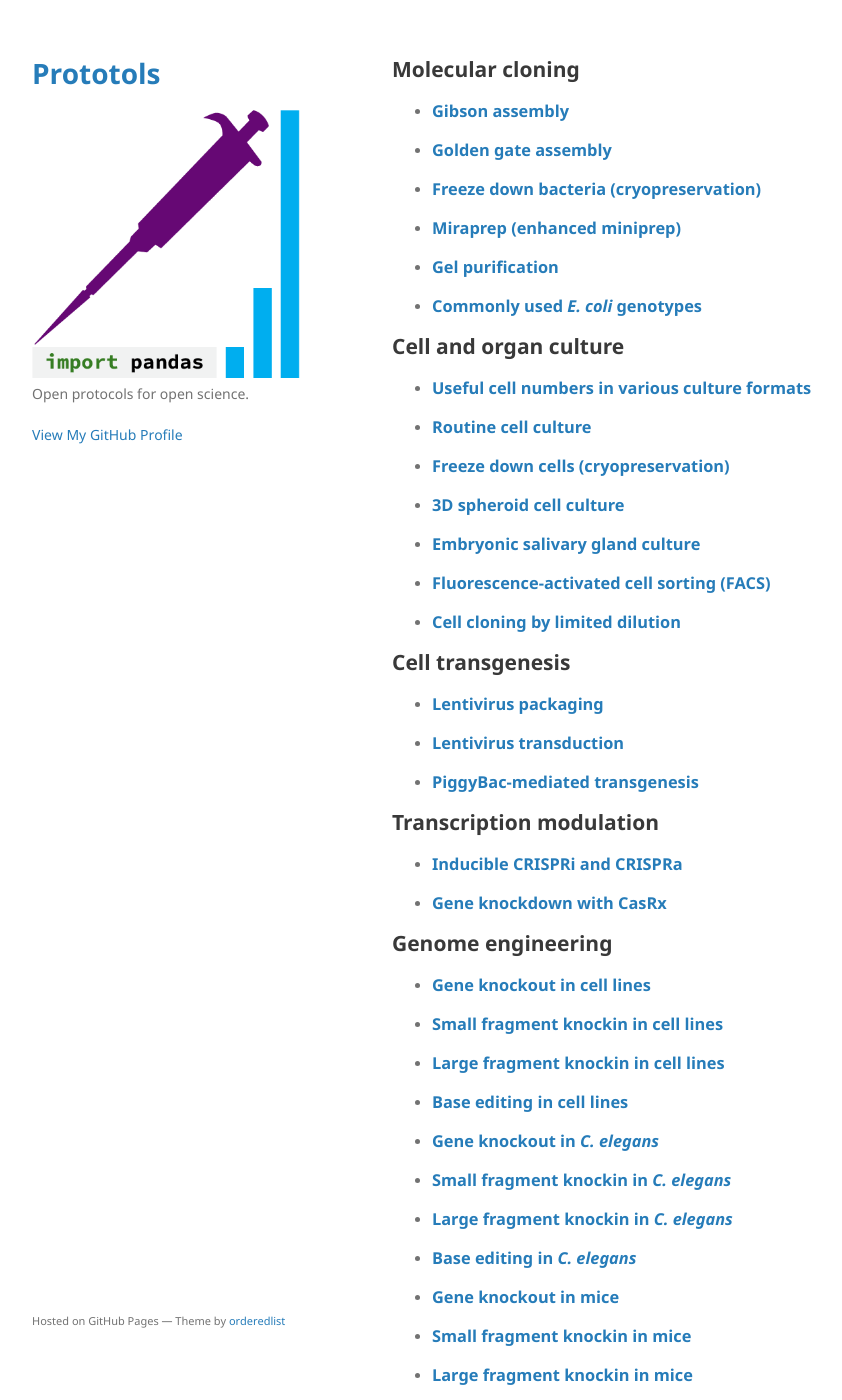
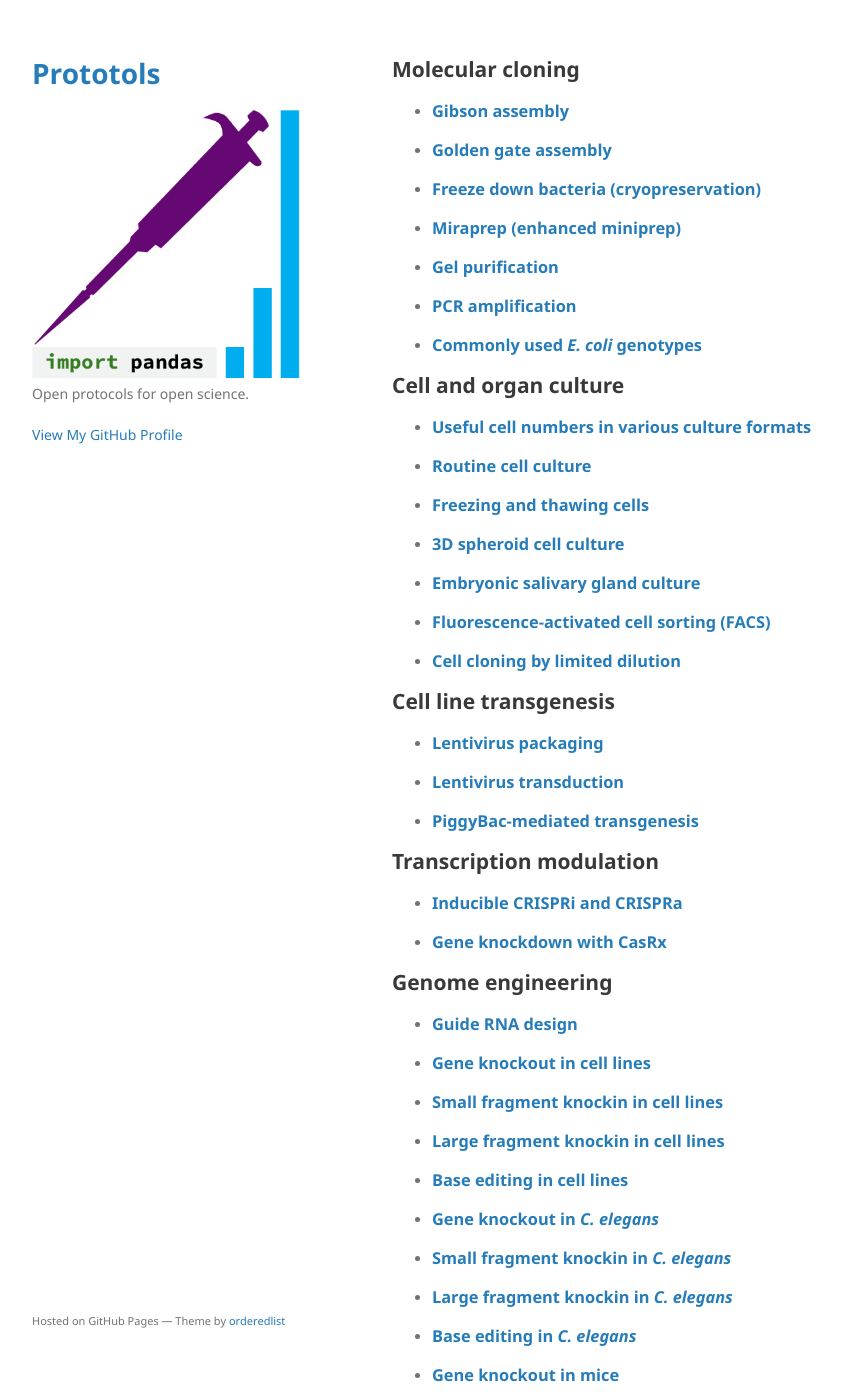
Before and after one commit to snownontrace/snownontrace.github.io, a Jekyll site: the page built from index.md, in a window 1280 px wide and 1400 px high. Shown: the whole window, without its empty margins (178-1020 px from the left). Built offline with Jekyll 4.4.1, drawn with Linux system fonts in a browser that asks for light colours; some of the changed text lies outside the part shown.

Commit message:
Update index.md

```diff
--- a/index.md
+++ b/index.md
@@ -10,6 +10,7 @@ title: Prototols
 * ### [Freeze down bacteria (cryopreservation)](./freeze-down-bacteria.html)
 * ### [Miraprep (enhanced miniprep)](./miraprep.html)
 * ### [Gel purification](./gel-purification.html)
+* ### [PCR amplification](./PCR-amplification.html)
 * ### [Commonly used _E. coli_ genotypes](./commonly-used-E-coli-genotypes.html)
 
 
@@ -17,14 +18,14 @@ title: Prototols
 
 * ### [Useful cell numbers in various culture formats](./useful-cell-numbers-in-various-culture-formats.html)
 * ### [Routine cell culture](./routine-cell-culture.html)
-* ### [Freeze down cells (cryopreservation)](./freeze-down-cells.html)
+* ### [Freezing and thawing cells](./freezing-and-thawing-cells.html)
 * ### [3D spheroid cell culture](./3D-spheroid-cell-culture.html)
 * ### [Embryonic salivary gland culture](./embryonic-salivary-gland-culture.html)
 * ### [Fluorescence-activated cell sorting (FACS)](./fluorescence-activated-cell-sorting.html)
 * ### [Cell cloning by limited dilution](./cell-cloning-by-limited-dilution.html)
 
 
-## Cell transgenesis
+## Cell line transgenesis
 
 * ### [Lentivirus packaging](./lentivirus-packaging.html)
 * ### [Lentivirus transduction](./lentivirus-transduction.html)
@@ -39,6 +40,7 @@ title: Prototols
 
 ## Genome engineering
 
+* ### [Guide RNA design](./guide-RNA-design.html)
 * ### [Gene knockout in cell lines](./gene-knockout-in-cell-lines.html)
 * ### [Small fragment knockin in cell lines](./small-fragment-knockin-in-cell-lines.html)
 * ### [Large fragment knockin in cell lines](./large-fragment-knockin-in-cell-lines.html)
```
Also changed, not shown: other parts of index.md (+6 -0 lines).
